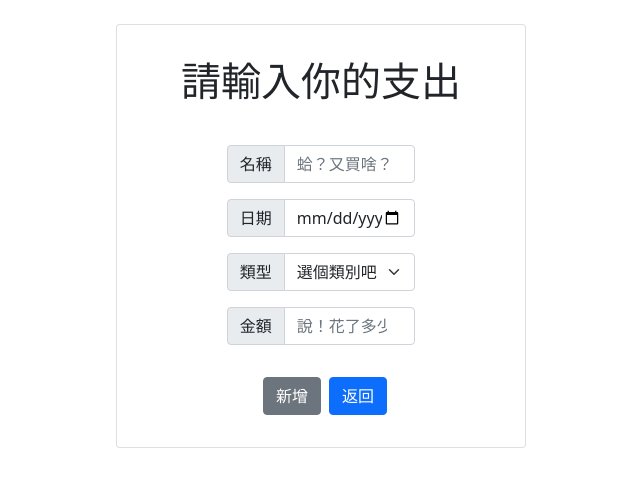
After one commit to anniehuang0410/expense-tracker, a Node server app: page /expenses/new in a window 1280 px wide. The commit adds this page. Shown: the top 487 px of the page, without its empty margins (319-959 px from the left). Run offline with Node 20, Linux system fonts and the light colour scheme; some libraries are stand-ins or nearby versions.

Commit message:
feat: add new page

```diff
--- a/app.js
+++ b/app.js
@@ -15,6 +15,7 @@ mongoose.connect(process.env.MONGODB_URI, { useUnifiedTopology: true, useNewUrlP
 
 app.engine('hbs', exphbs({ defaultLayout: 'main', extname: '.hbs' }))
 app.set('view engine', 'hbs')
+app.use(express.urlencoded({ extended: true }))
 
 // 取得資料庫連線狀態
 const db = mongoose.connection
@@ -25,6 +26,7 @@ db.once('open', () => {
   console.log('MongoDB connected!')
 })
 
+// render index page
 app.get('/', (req, res) => {
   Expense.find()
     .lean()
@@ -38,6 +40,18 @@ app.get('/', (req, res) => {
     .catch(err => console.log(err))
 })
 
+// render new page
+app.get('/expenses/new', (req, res) => {
+  return res.render('new')
+})
+// add new expenses
+app.post('/expenses', (req, res) => {
+  const { name, date, categoryId, amount } = req.body
+  return Expense.create({ name, date, categoryId, amount })
+    .then(() => res.redirect('/'))
+    .catch(err => console.log(err))
+})
+
 app.listen(PORT, () => {
   console.log(`This app is running on http://localhost:${PORT}`)
 })
--- a/models/expense.js
+++ b/models/expense.js
@@ -1,4 +1,3 @@
-const { Date } = require('mongoose')
 const mongoose = require('mongoose')
 const Schema = mongoose.Schema
 const expenseSchema = new Schema ({
--- a/package.json
+++ b/package.json
@@ -13,6 +13,7 @@
   "author": "",
   "license": "ISC",
   "dependencies": {
+    "body-parser": "^1.20.2",
     "express": "^4.18.2",
     "express-handlebars": "^4.0.2",
     "mongoose": "^5.13.20"
--- /dev/null
+++ b/views/new.hbs
@@ -0,0 +1,53 @@
+<div class="row my-4">
+  <div class="col-md-4 m-auto mb-3">
+    <div class="card card-body">
+
+      <h1 class="text-center mt-3">請輸入你的支出</h1>
+
+      <div class="form-container d-flex justify-content-center p-0 mt-3">
+        <form action="/expenses" method="POST" class="row w-50 mt-3" id="input-container">
+
+          <div class="input-group mb-3 p-0">
+            <span class="input-group-text" id="inputGroup-sizing-default">名稱</span>
+            <input type="text" class="form-control" aria-label="Sizing example input"
+              aria-describedby="inputGroup-sizing-default" name="name" placeholder="蛤？又買啥？" maxlength="15" required="required">
+          </div>
+
+          <div class="input-group mb-3 p-0">
+            <span class="input-group-text" id="inputGroup-sizing-default">日期</span>
+            <input type="date" class="form-control" aria-label="Sizing example input"
+              aria-describedby="inputGroup-sizing-default" name="date" placeholder="怎麼那麼閒又去買東西" maxlength="15"
+              required="required">
+          </div>
+
+          <div class="input-group mb-3 p-0">
+            <span class="input-group-text" id="inputGroup-sizing-default">類型</span>
+            <select class="form-select" aria-label="Default select example" id="categoryDataList" name="categoryId">
+              <option value="" selected>選個類別吧</option>
+              <option value="1">家居物業</option>
+              <option value="2">交通出行</option>
+              <option value="3">休閒娛樂</option>
+              <option value="4">餐飲食品</option>
+              <option value="5">其他</option>
+            </select>
+          </div>
+
+          <div class="input-group mb-3 p-0">
+            <span class="input-group-text" id="inputGroup-sizing-default">金額</span>
+            <input type="number" class="form-control" aria-label="Sizing example input"
+              aria-describedby="inputGroup-sizing-default" name="amount" placeholder="說！花了多少錢！" required="required">
+          </div>
+
+          <div class="container d-flex justify-content-center my-3">
+            <form action="/expenses" method="POST">
+              <button type="submit" class="btn btn-secondary mx-2">新增</button>
+              <a href="/" class="btn btn-primary">返回</a>
+            </form>
+          </div>
+
+        </form>
+      </div>
+
+    </div>
+  </div>
+</div>
```
Also changed, not shown: views/index.hbs (+6 -6 lines), 1 other file.
